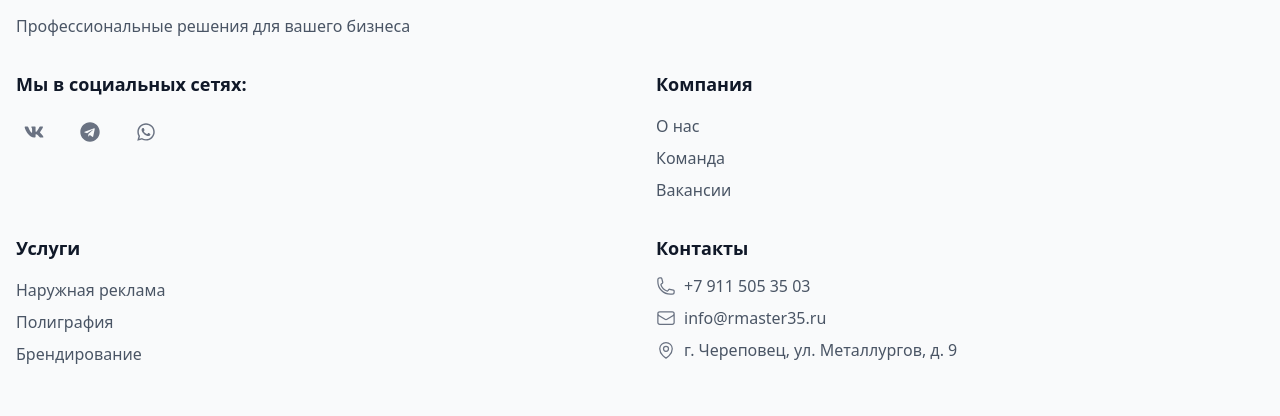
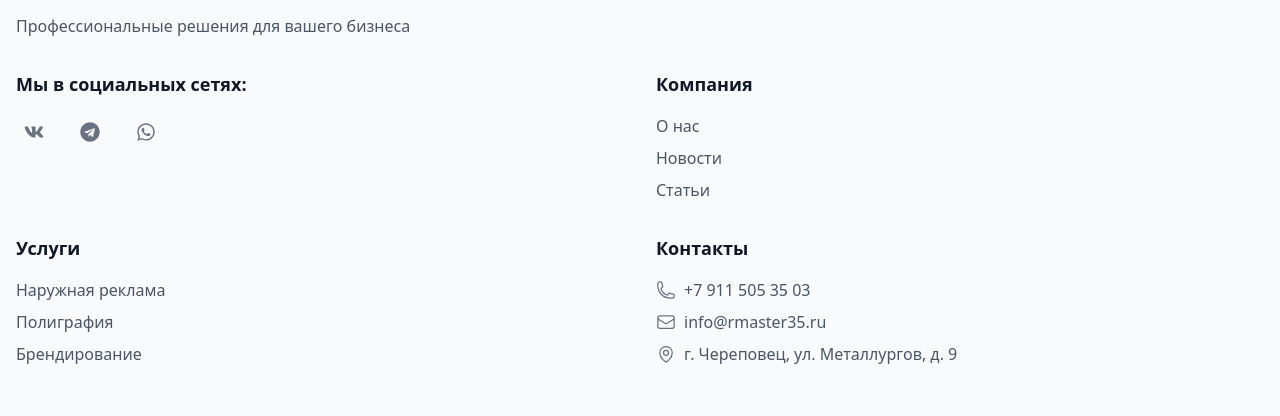
Before and after one commit to InteroperGit/adms, a Next.js app in the folder src/apps/web/advertise-agency-site/: page / in a window 1280 px wide. Shown: the part 237-653 px from the top of the page. Built offline with nearby package versions, Linux system fonts and the light colour scheme.

Commit message:
[AdvAgencySite] [Feature] Доработан footer. Ссылки
- Ссылки на Компанию вынесены в отдельный компонент FooterCompanyLinks
- Ссылки на Услуги вынесены в отдельный компонент FooterServicesLinks

```diff
--- a/src/apps/web/advertise-agency-site/src/components/Footer.tsx
+++ b/src/apps/web/advertise-agency-site/src/components/Footer.tsx
@@ -5,6 +5,8 @@ import {FaVk, FaTelegram, FaWhatsapp} from "react-icons/fa"
 import Logo from "@/components/Logo";
 import FooterSocialIcons from "@/components/footer/FooterSocialIcons";
 import FooterContacts from "@/components/footer/FooterContacts";
+import FooterCompanyLinks from "@/components/footer/FooterCompanyLinks";
+import FooterServicesLinks from "@/components/footer/FooterServicesLinks";
 
 export default function Footer() {
     const currentYear = new Date().getFullYear()
@@ -30,25 +32,17 @@ export default function Footer() {
         },
     ]
 
-    const footerLinks = [
-        {
-            title: "Компания",
-            links: [
+    const companyLinks = [
         {name: "О нас", href: "/about"},
-                {name: "Команда", href: "/team"},
-                {name: "Вакансии", href: "/careers"}
+        {name: "Новости", href: "/news"},
+        {name: "Статьи", href: "/articles"}
     ]
-        },
-        {
-            title: "Услуги",
-            links: [
+
+    const servicesLinks = [
         {name: "Наружная реклама", href: "/services/outdoor"},
         {name: "Полиграфия", href: "/services/printing"},
         {name: "Брендирование", href: "/services/branding"}
     ]
-        }
-    ]
-
     return (
         <footer className="bg-gray-50 dark:bg-gray-900 border-t">
             <div className="container px-4 py-12 mx-auto">
@@ -61,6 +55,7 @@ export default function Footer() {
                         </p>
                     </div>
 
+                    {/* Пустая ячейка */}
                     <div className="space-y-4"></div>
 
                     {/* Социальные сети с икноками */}
@@ -71,33 +66,28 @@ export default function Footer() {
                         <FooterSocialIcons socialLinks={socialLinks} className="mt-4" />
                     </div>
 
-                    {/* Навигационные ссылки */}
-                    {footerLinks.map((section, index) => (
-                        <div key={index} className="space-y-4">
+                    {/* Ссылки Компания */}
+                    <div className="space-y-4">
                         <h3 className="text-lg font-semibold text-gray-900 dark:text-white">
-                                {section.title}
+                            Компания
                         </h3>
-                            <ul className="space-y-2">
-                                {section.links.map((link) => (
-                                    <li key={link.name}>
-                                        <Link href={link.href}
-                                              className={`text-gray-600 hover:text-gray-900 dark:text-gray-400
-                                              dark:hover:text-white transition-colors hover:underline
-                                              hover:underline-offset-4 hover:decoration-current`}>
-                                            {link.name}
-                                        </Link>
-                                    </li>
-                                ))}
-                            </ul>
+                        <FooterCompanyLinks companyLinks={companyLinks} />
                     </div>
-                    ))}
+
+                    {/* Ссылки Услуги */}
+                    <div className="space-y-4">
+                        <h3 className="text-lg font-semibold text-gray-900 dark:text-white">
+                            Услуги
+                        </h3>
+                        <FooterServicesLinks servicesLinks={servicesLinks} />
+                    </div>
 
                     {/* Контакты */}
                     <div className="space-y-3">
                         <h3 className="text-lg font-semibold text-gray-900 dark:text-white">
                             Контакты
                         </h3>
-                        <FooterContacts />
+                        <FooterContacts className="mt-4" />
                     </div>
                 </div>
 
--- /dev/null
+++ b/src/apps/web/advertise-agency-site/src/components/footer/FooterCompanyLinks.tsx
@@ -0,0 +1,28 @@
+import Link from 'next/link';
+import React from "react";
+
+interface CompanyLink {
+    name: string;
+    href: string;
+}
+
+interface CompanyLinksProps {
+    companyLinks: CompanyLink[];
+}
+
+export default function FooterCompanyLinks({ companyLinks }: CompanyLinksProps): React.JSX.Element {
+    return (
+        <ul className="space-y-2">
+            {companyLinks.map((link) => (
+                <li key={link.name}>
+                    <Link href={link.href}
+                          className={`text-gray-600 hover:text-gray-900 dark:text-gray-400
+                          dark:hover:text-white transition-colors hover:underline
+                          hover:underline-offset-4 hover:decoration-current`}>
+                        {link.name}
+                    </Link>
+                </li>
+            ))}
+        </ul>
+    );
+}
--- /dev/null
+++ b/src/apps/web/advertise-agency-site/src/components/footer/FooterServicesLinks.tsx
@@ -0,0 +1,28 @@
+import Link from 'next/link';
+import React from "react";
+
+interface ServiceLink {
+    name: string;
+    href: string;
+}
+
+interface ServicesLinksProps {
+    servicesLinks: ServiceLink[];
+}
+
+export default function FooterServicesLinks({ servicesLinks }: ServicesLinksProps): React.JSX.Element {
+    return (
+        <ul className="space-y-2">
+            {servicesLinks.map((link) => (
+                <li key={link.name}>
+                    <Link href={link.href}
+                          className={`text-gray-600 hover:text-gray-900 dark:text-gray-400
+                          dark:hover:text-white transition-colors hover:underline
+                          hover:underline-offset-4 hover:decoration-current`}>
+                        {link.name}
+                    </Link>
+                </li>
+            ))}
+        </ul>
+    );
+}
```
Lines whose indentation alone changed are shown as unchanged.
